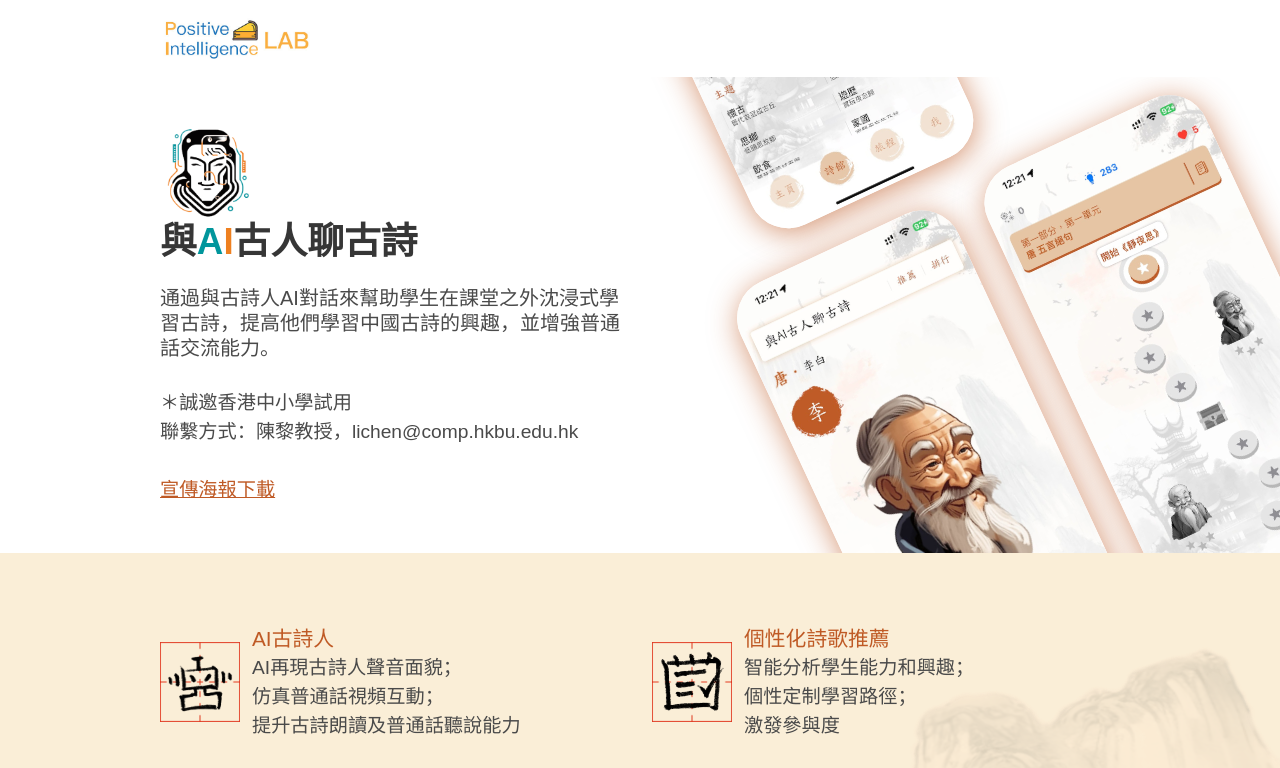
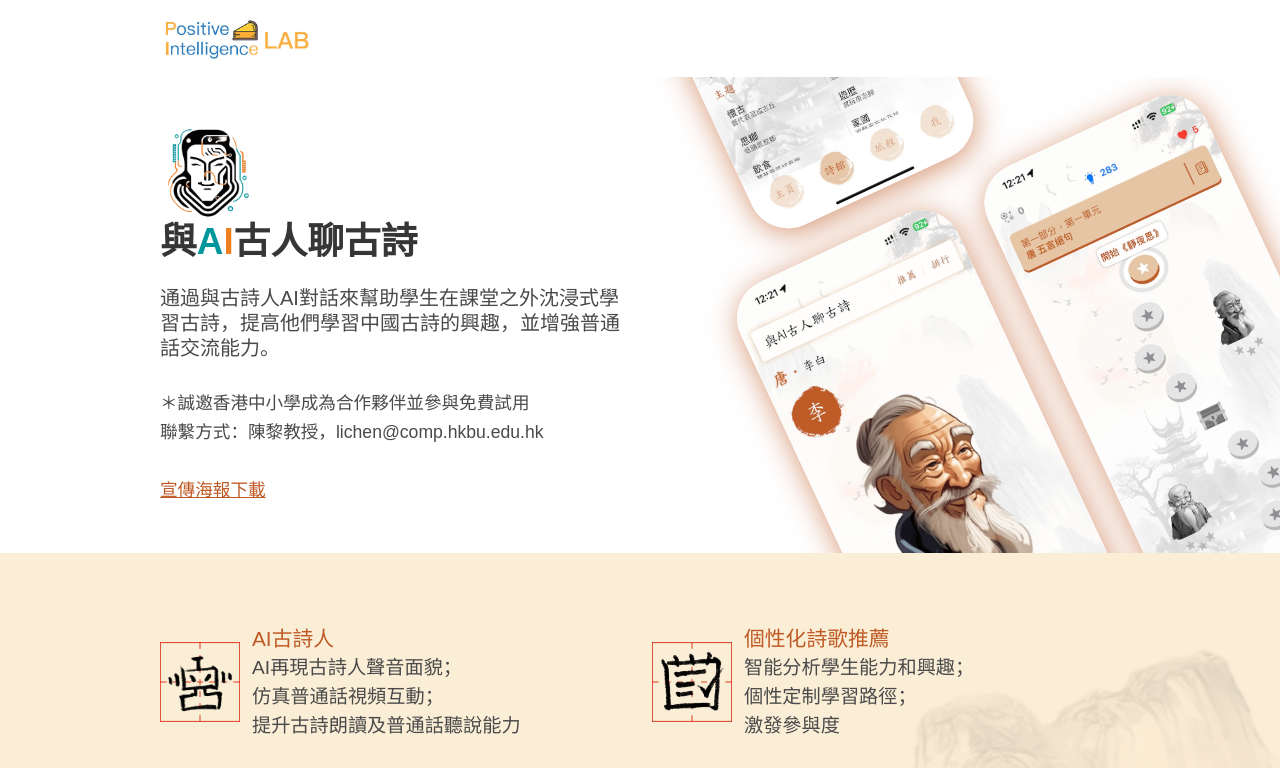
Before and after one commit to PiLab-HKBU/AIPoets, a Vue app: page / in a window 1280 px wide. Shown: the top 768 px of the page. Built offline with nearby package versions, Linux system fonts and the light colour scheme; a web font is replaced by a local one.

Commit message:
Updated organization

```diff
--- a/src/App.vue
+++ b/src/App.vue
@@ -93,7 +93,12 @@ const organizations = ref(
       //   avatar: "/AIPoets/home/img/organizations/lenovo.jpg",
       //   name: "聯想研究院",
       //   website: "https://research.lenovo.com",
-      // }
+      // },
+      {
+        avatar: "/AIPoets/home/img/organizations/HKFEW_TECHED_CENTRE.png",
+        name: "香港教育工作者聯會",
+        website: "https://hkfew.org.hk",
+      }
     ]
 )
 
@@ -175,8 +180,8 @@ const videos = ref(
             <p class="subtitle pt-5" v-html="basic.description">
 
             </p>
-            <p class="subtitle pt-1"  style="font-size: 1.2rem; line-height: 1.8rem">
-              ＊誠邀香港中小學試用<br>聯繫方式：陳黎教授，<span><span>lichen</span><span>@</span><span>comp.hkbu.edu.hk</span></span>
+            <p class="subtitle pt-1"  style="font-size: 1.1rem; line-height: 1.8rem">
+              ＊誠邀香港中小學成為合作夥伴並參與免費試用<br>聯繫方式：陳黎教授，<span><span>lichen</span><span>@</span><span>comp.hkbu.edu.hk</span></span>
               <a href="https://pilab-hkbu.github.io/AIPoets/home/files/poster.pdf" target="_blank" style="color: #BF5A25; text-decoration: underline"><br><br>宣傳海報下載</a>
             </p>
           </div>
@@ -283,7 +288,7 @@ const videos = ref(
                 <div class="column is-full" style="position: relative; height: 100px;">
                   <div
                       style="width: 200px; height: 100px; box-shadow: 0 0 5px rgb(128,128,128); border-radius: 15px; overflow: clip; position: absolute; left: 50%; margin-left: -100px">
-                    <img :src="item.avatar" alt="" style="width: 100%; height: 100%; object-fit: cover">
+                    <img :src="item.avatar" alt="" style="width: 100%; height: 100%; object-fit: contain; background-color: white">
                   </div>
                 </div>
                 <div class="column pt-5">
```
Also changed, not shown: public/home/img/organizations/HKFEW_TECHED_CENTRE.png (added).
